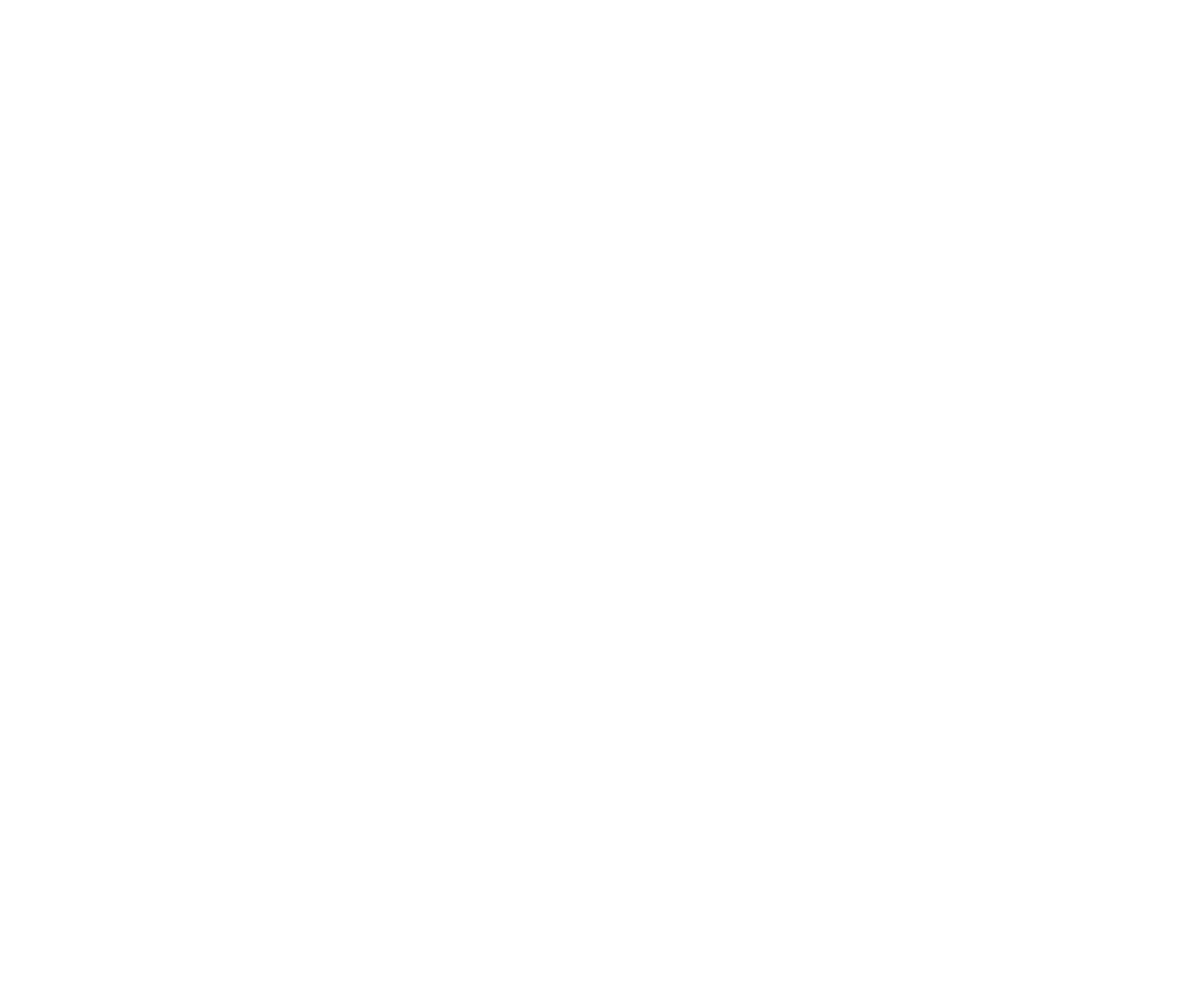
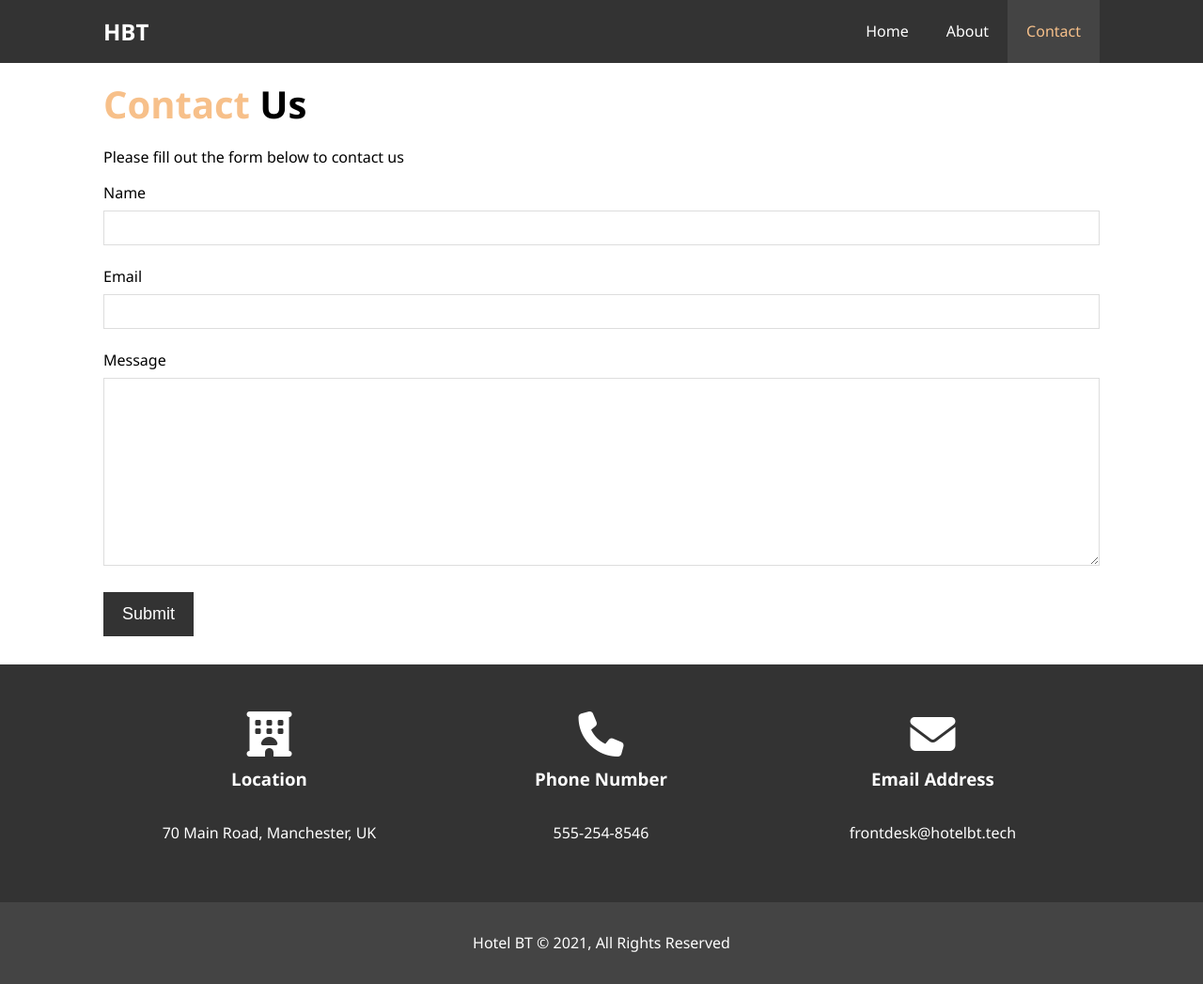
Before and after one commit to WellMax81/my-hotel-site, a plain HTML site: page contact.html in a window 1280 px wide. Shown: the whole page at 94% size. Before the commit the page ends 800 px from the top, so only its background shows below. Drawn offline with Linux system fonts and the light colour scheme.

Commit message:
Hotel Website HTML and CSS completed

```diff
--- a/contact.html
+++ b/contact.html
@@ -0,0 +1,71 @@
+<!DOCTYPE html>
+<html lang="en">
+<head>
+    <meta charset="UTF-8">
+    <meta http-equiv="X-UA-Compatible" content="IE=edge">
+    <meta name="viewport" content="width=device-width, initial-scale=1.0">
+    <meta name="description" content="Welcome to the most extraordinary hotel in Manchester, UK">
+    <meta name="keywords" content="hotel, manchester, uk hotel">
+    <script src="https://kit.fontawesome.com/a5cf486870.js" crossorigin="anonymous"></script>
+    <link rel="stylesheet" href="css/style.css">
+    <title>Hotel BT | Contact</title>
+</head>
+<body>
+    <header>
+        <nav id="navbar">
+            <div class="container">
+               <h1 class="logo"><a href="index.html">HBT</a></h1>
+                    <ul>
+                        <li><a href="index.html">Home</a></li>
+                        <li><a href="about.html">About</a></li>
+                        <li><a class="current" href="contact.html">Contact</a></li>
+                    </ul>
+            </div>
+        </nav>
+    </header>
+    <section id="contact-form" class="py-3">
+      <div class="container">
+        <h1 class="l-heading"><span class="text-primary">Contact</span> Us</h1>
+        <p>Please fill out the form below to contact us</p>
+
+        <form action="process.php">
+          <div class="form-group">
+            <label for="name">Name</label>
+            <input type="text" name="name" id="name">
+          </div>
+          <div class="form-group">
+            <label for="email">Email</label>
+            <input type="email" name="email" id="email">
+          </div>
+          <div class="form-group">
+            <label for="name">Message</label>
+            <textarea name="message" id="message"></textarea>
+          </div>
+          <button type="submit" class="btn">Submit</button>
+        </form>
+    </div>
+    </section>
+    <section id="contact-info" class="bg-dark">
+      <div class="container">
+        <div class="box">
+          <i class="fas fa-hotel fa-3x"></i>
+          <h3>Location</h3>
+          <p>70 Main Road, Manchester, UK</p>
+        </div>
+        <div class="box">
+          <i class="fas fa-phone fa-3x"></i>
+          <h3>Phone Number</h3>
+          <p>555-254-8546</p> </div>
+        <div class="box">
+          <i class="fas fa-envelope fa-3x"></i>
+          <h3>Email Address</h3>
+          <p>frontdesk@hotelbt.tech</p>
+        </div>
+      </div>
+    </section>
+
+    <footer id="main-footer">
+      <p>Hotel BT &copy; 2021, All Rights Reserved</p>
+    </footer>
+</body>
+</html>
--- a/css/style.css
+++ b/css/style.css
@@ -218,6 +218,31 @@ p {
   min-height: 100%;
 }
 
+#contact-form .form-group {
+  margin-bottom: 20px;
+}
+#contact-form label {
+  display: block;
+  margin-bottom: 5px;
+}
+#contact-form input,
+#contact-form textarea {
+  width: 100%;
+  padding: 10px;
+  border: 1px #ddd solid;
+}
+
+#contact-form textarea {
+  height: 200px;
+}
+
+#contact-form input:focus,
+#contact-form textarea:focus {
+  outline: none;
+  border-color: #f7c08a;
+}
+
+
 #main-footer {
   text-align: center;
   background: #444;
```
Also changed, not shown: 1 other file.
